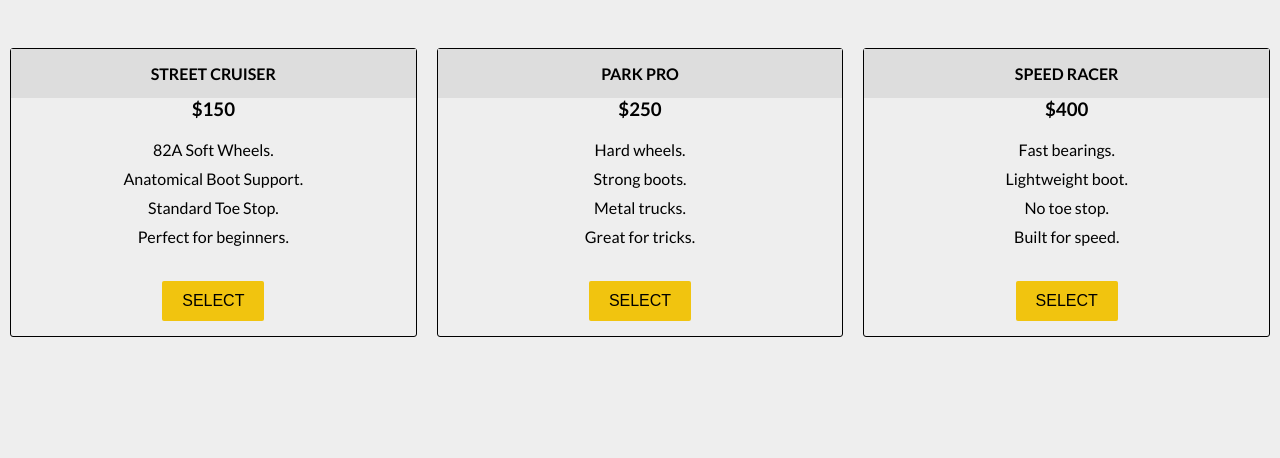
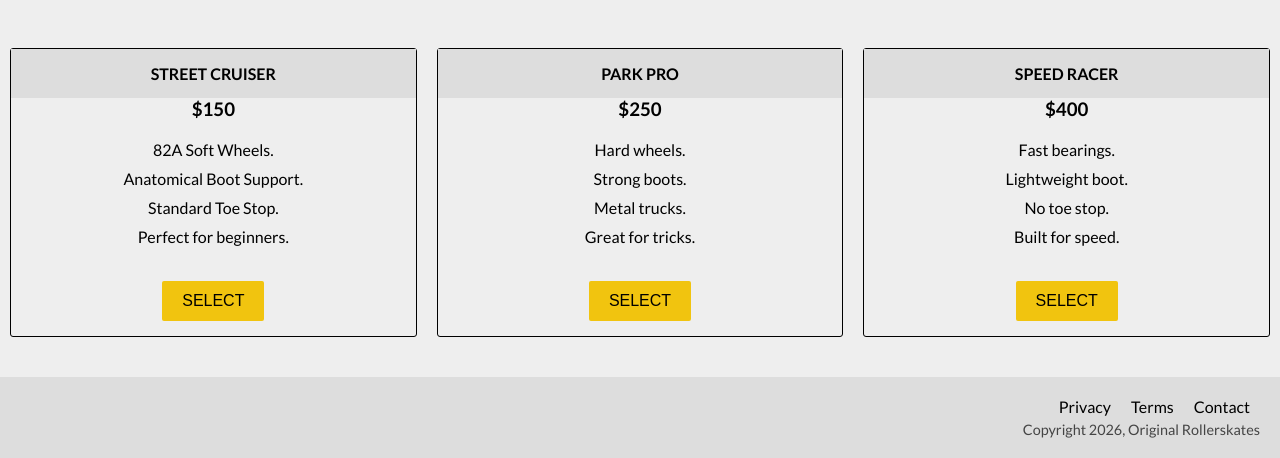
Before and after one commit to naomyraharihasina-beep/Rollerskate-Landing-Page-Activity-, a plain HTML site: page index.html in a window 1280 px wide. Shown: the part 1042-1500 px from the top of the page. Before the commit the page ends 1389 px from the top, so only its background shows below. Drawn offline with Linux system fonts and the light colour scheme.

Commit message:
Footer section done

```diff
--- a/index.html
+++ b/index.html
@@ -117,6 +117,21 @@
                             <button class="btn">Select</button>
                 </div>
             </section>
+
+            <footer>
+                <ul>
+                    <li>
+                        <a href="#">Privacy</a>
+                    </li>
+                    <li>
+                        <a href="#">Terms</a>
+                    </li>
+                    <li>
+                        <a href="#">Contact</a>
+                    </li>
+                </ul>
+                <span>Copyright 2026, Original Rollerskates</span>
+            </footer>
         </div>
     </body>
 </html>
```
